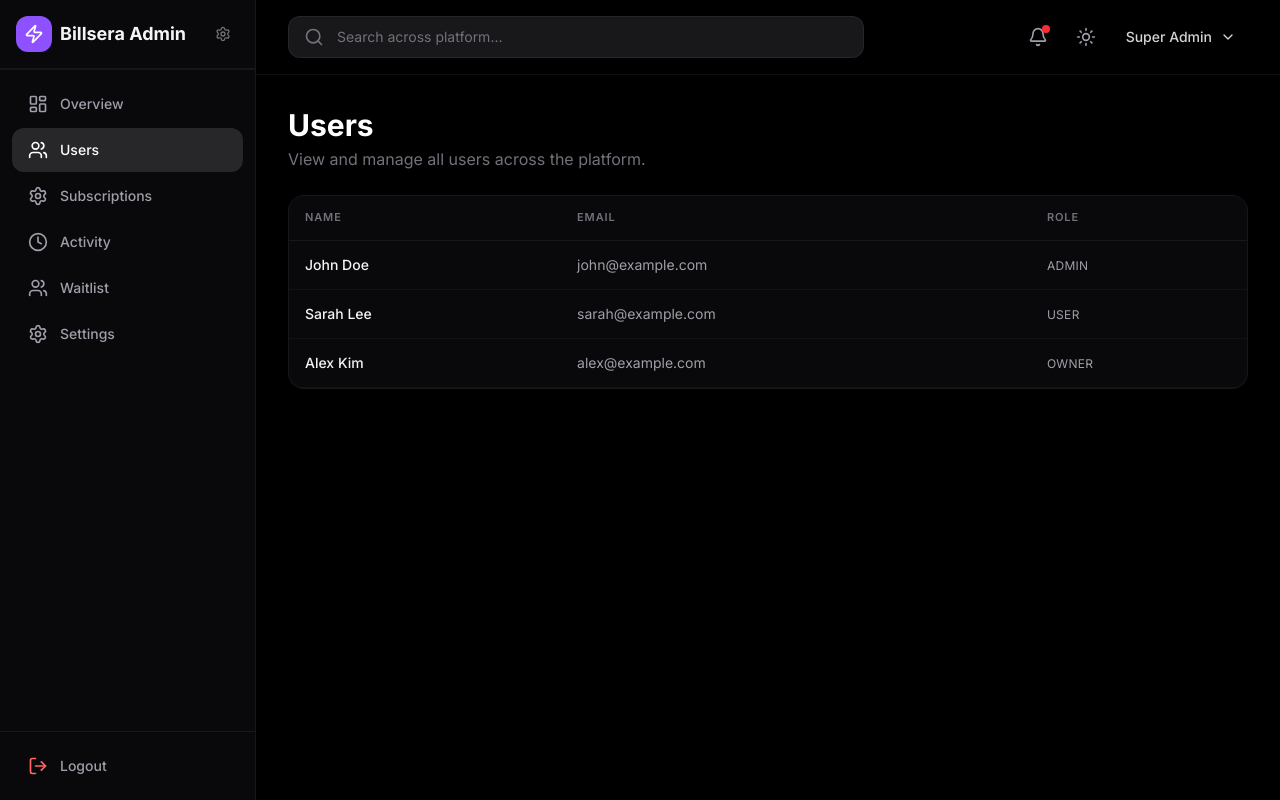
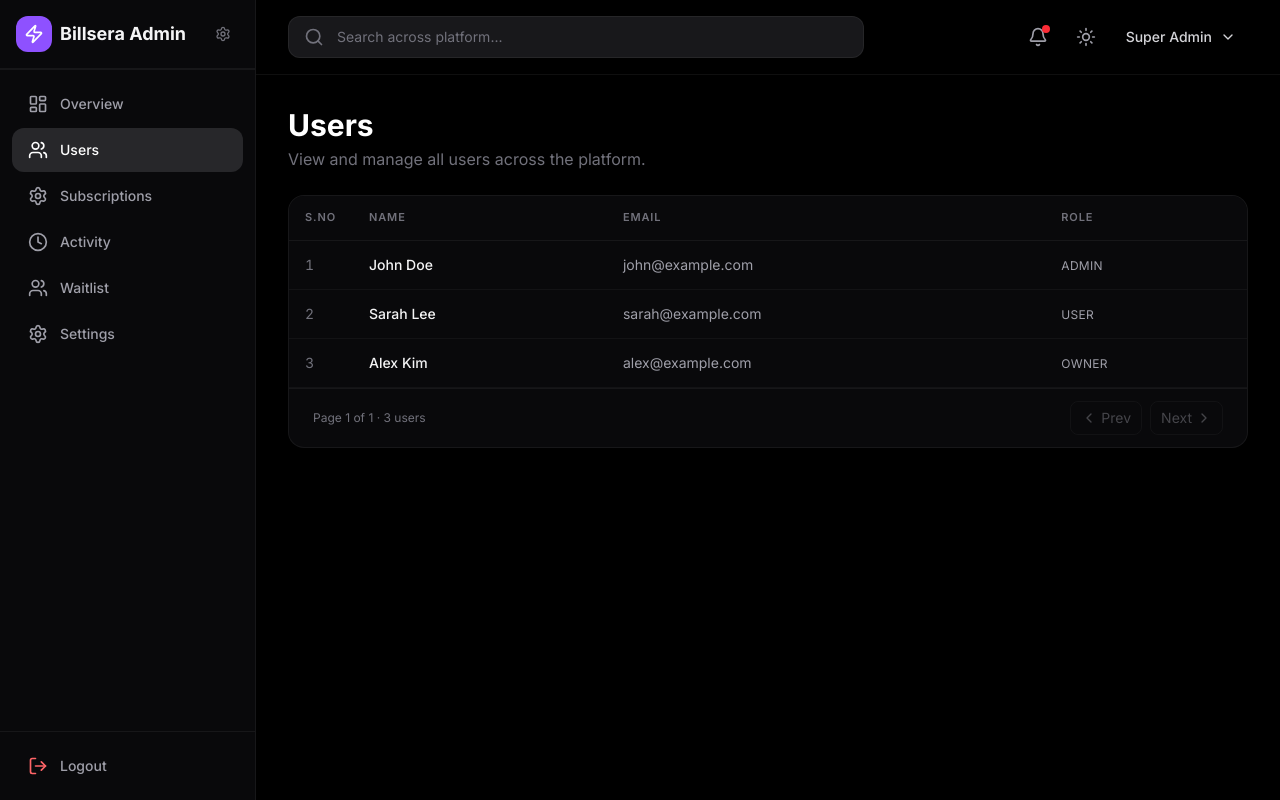
Before and after one commit to AqibIqbal1/billsera, a Next.js app: page /admin/users in a window 1280 px wide. Built offline with nearby package versions, Linux system fonts and the light colour scheme.

Commit message:
feat: Implement pagination and user display enhancements in admin users page for improved data navigation

```diff
--- a/app/admin/users/page.tsx
+++ b/app/admin/users/page.tsx
@@ -1,6 +1,10 @@
 "use client";
 
+import { useState } from "react";
 import { DataTable, type DataTableRow } from "@/components/data-table";
+import { ChevronLeft, ChevronRight } from "lucide-react";
+
+const PAGE_SIZE = 10;
 
 const users = [
   { id: "1", name: "John Doe", email: "john@example.com", role: "admin" },
@@ -9,6 +13,27 @@ const users = [
 ];
 
 export default function AdminUsersPage() {
+  const [page, setPage] = useState(1);
+
+  const totalPages = Math.max(1, Math.ceil(users.length / PAGE_SIZE));
+  const currentPage = Math.min(Math.max(1, page), totalPages);
+  const start = (currentPage - 1) * PAGE_SIZE;
+  const paginated = users.slice(start, start + PAGE_SIZE);
+
+  const rows: DataTableRow[] = paginated.map((user, index) => ({
+    id: user.id,
+    cells: {
+      sno: <span className="text-zinc-500 tabular-nums">{start + index + 1}</span>,
+      name: <span className="font-medium text-zinc-100">{user.name}</span>,
+      email: <span className="text-sm text-zinc-400">{user.email}</span>,
+      role: (
+        <span className="text-xs uppercase tracking-wide text-zinc-400">
+          {user.role}
+        </span>
+      ),
+    },
+  }));
+
   return (
     <div className="max-w-6xl mx-auto space-y-6">
       <div className="flex flex-col sm:flex-row sm:items-center sm:justify-between gap-4">
@@ -22,27 +47,46 @@ export default function AdminUsersPage() {
 
       <DataTable
         columns={[
+          {
+            key: "sno",
+            header: "S.No",
+            headerClassName: "w-16",
+            cellClassName: "text-zinc-400",
+          },
           { key: "name", header: "Name" },
           { key: "email", header: "Email" },
           { key: "role", header: "Role" },
         ]}
-        rows={
-          users.map<DataTableRow>((user) => ({
-            id: user.id,
-            cells: {
-              name: <span className="font-medium text-zinc-100">{user.name}</span>,
-              email: (
-                <span className="text-sm text-zinc-400">{user.email}</span>
-              ),
-              role: (
-                <span className="text-xs uppercase tracking-wide text-zinc-400">
-                  {user.role}
-                </span>
-              ),
-            },
-          })) as DataTableRow[]
+        rows={rows}
+        emptyMessage="No users found."
+        footer={
+          users.length > 0 && (
+            <>
+              <span className="text-zinc-500">
+                Page {currentPage} of {totalPages} · {users.length} user
+                {users.length !== 1 ? "s" : ""}
+              </span>
+              <div className="flex items-center gap-2">
+                <button
+                  onClick={() => setPage((p) => Math.max(1, p - 1))}
+                  disabled={currentPage <= 1}
+                  className="inline-flex items-center gap-1 px-2.5 py-1.5 rounded-lg border border-white/10 text-zinc-400 hover:text-white hover:bg-zinc-800 disabled:opacity-40 disabled:cursor-not-allowed disabled:hover:bg-transparent text-sm"
+                >
+                  <ChevronLeft className="w-4 h-4" />
+                  Prev
+                </button>
+                <button
+                  onClick={() => setPage((p) => Math.min(totalPages, p + 1))}
+                  disabled={currentPage >= totalPages}
+                  className="inline-flex items-center gap-1 px-2.5 py-1.5 rounded-lg border border-white/10 text-zinc-400 hover:text-white hover:bg-zinc-800 disabled:opacity-40 disabled:cursor-not-allowed disabled:hover:bg-transparent text-sm"
+                >
+                  Next
+                  <ChevronRight className="w-4 h-4" />
+                </button>
+              </div>
+            </>
+          )
         }
-        emptyMessage="No users found."
       />
     </div>
   );
```
